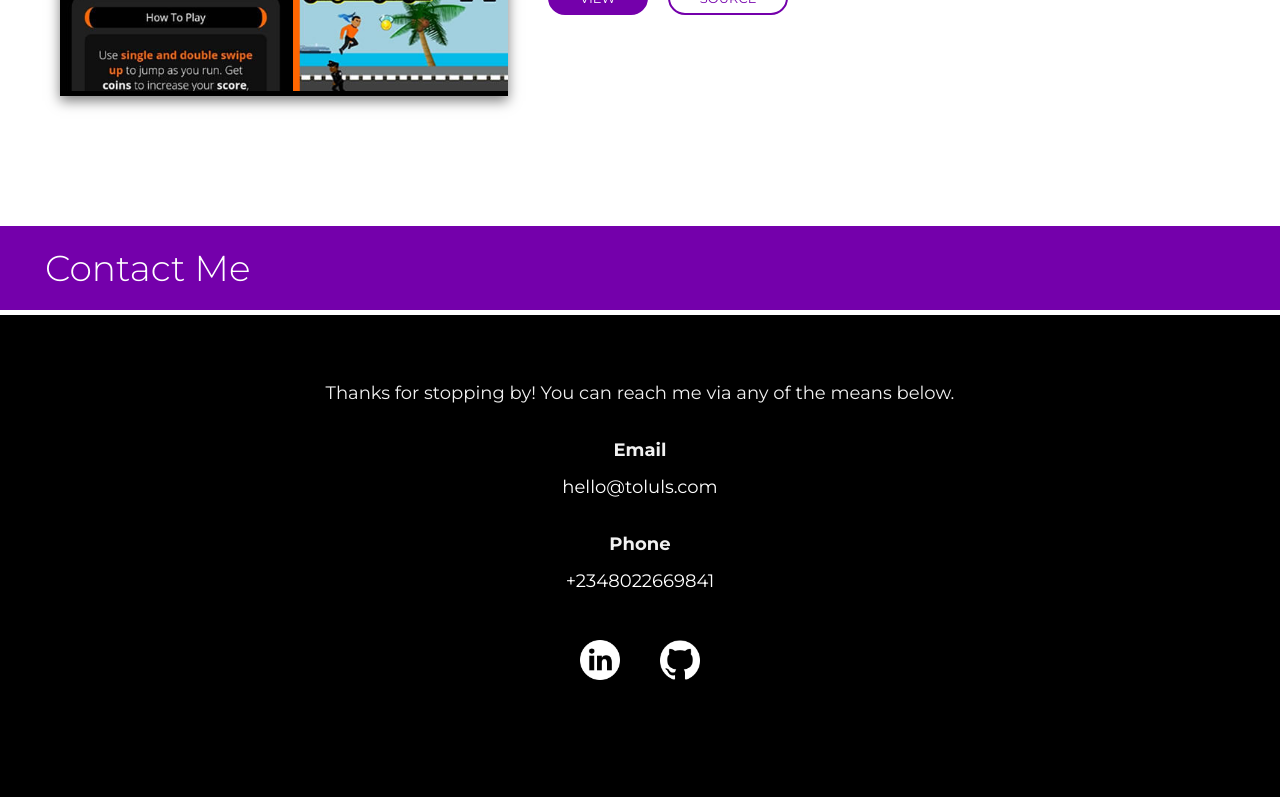
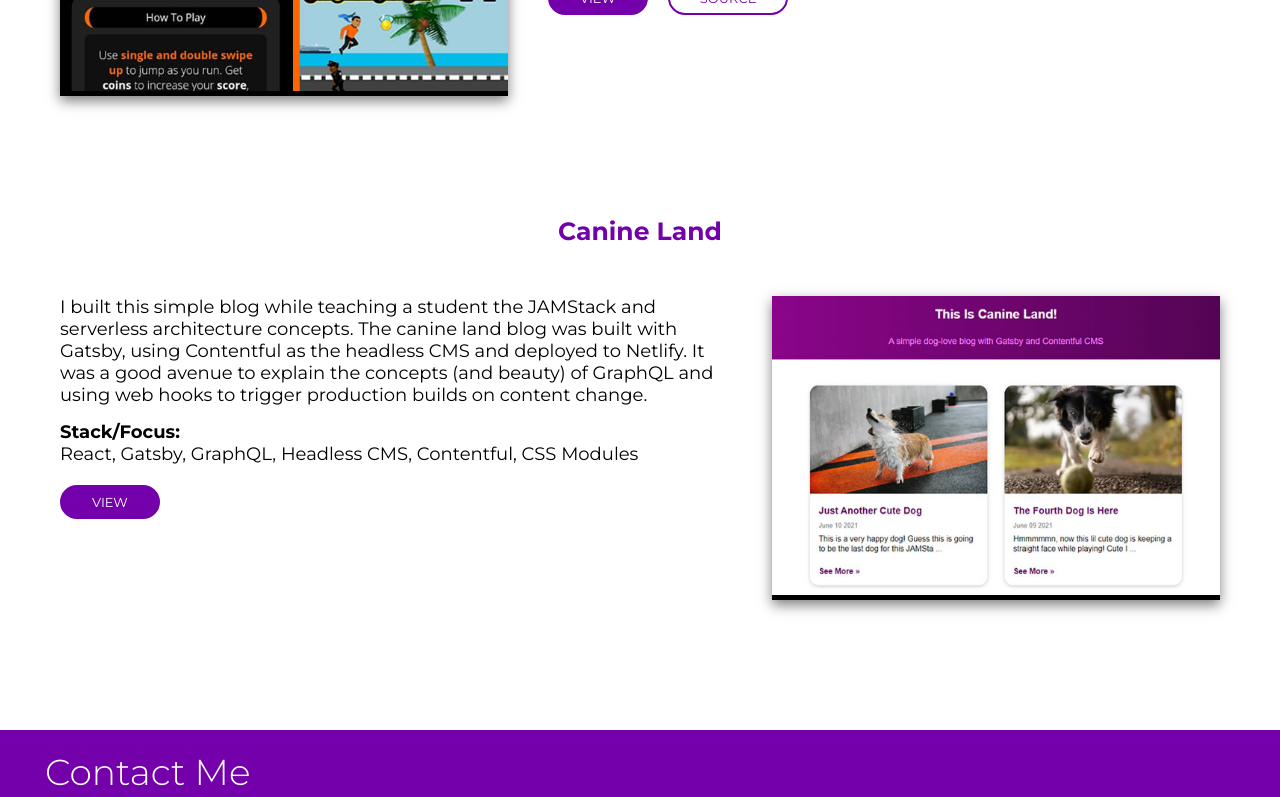
Before and after one commit to toluls/toluls, a React (Create React App) app: page / in a window 1280 px wide. Shown: the part 3014-3811 px from the top of the page. Built offline with nearby package versions, Linux system fonts and the light colour scheme.

Commit message:
added canine land to project section

```diff
--- a/src/Components/Layout/DisplayProject.js
+++ b/src/Components/Layout/DisplayProject.js
@@ -29,6 +29,7 @@ const DisplayProject = (props) => {
             >
               View
             </a>
+            {props.sourceUrl && (
               <a
                 href={props.sourceUrl}
                 target="_blank"
@@ -37,6 +38,7 @@ const DisplayProject = (props) => {
               >
                 Source
               </a>
+            )}
           </div>
         </div>
       </div>
--- a/src/Components/Sections/Projects.js
+++ b/src/Components/Sections/Projects.js
@@ -4,6 +4,7 @@ import DisplayProject from "../Layout/DisplayProject";
 import grandCommerceImg from "../../assets/img/grand-commerce.jpg";
 import portfolioImg from "../../assets/img/toluls.jpg";
 import lockdownImg from "../../assets/img/lockdown-run.jpg";
+import canineLandImg from "../../assets/img/canine-land.jpg";
 
 
 const grandCommerceDetails = (
@@ -27,6 +28,12 @@ const portfolioDetails = (
 const lockdownDetails = (
   <p>
     This project consists of a single page app and an HTML5 runner game built in vanilla JavaScript. Both the app and game are coupled, sharing logic to give the user/player a nice, fun experience. Users can view their game details in the app and get bonus codes depending on how well they played the game.
+  </p>
+);
+
+const canineLandDetails = (
+  <p>
+    I built this simple blog while teaching a student the JAMStack and serverless architecture concepts. The canine land blog was built with Gatsby, using Contentful as the headless CMS and deployed to Netlify. It was a good avenue to explain the concepts (and beauty) of GraphQL and using web hooks to trigger production builds on content change.
   </p>
 );
 
@@ -62,6 +69,15 @@ const Projects = forwardRef((_props, ref) => {
           details={lockdownDetails}
           image={lockdownImg}
         />
+
+        <DisplayProject
+          name="Canine Land"
+          viewUrl="https://canine-land.toluls.com/"
+          stack="React, Gatsby, GraphQL, Headless CMS, Contentful, CSS Modules"
+          details={canineLandDetails}
+          image={canineLandImg}
+          right
+        />
       </div>
     </div>
   );
```
Also changed, not shown: src/assets/img/canine-land.jpg (added). Lines whose indentation alone changed are shown as unchanged.
